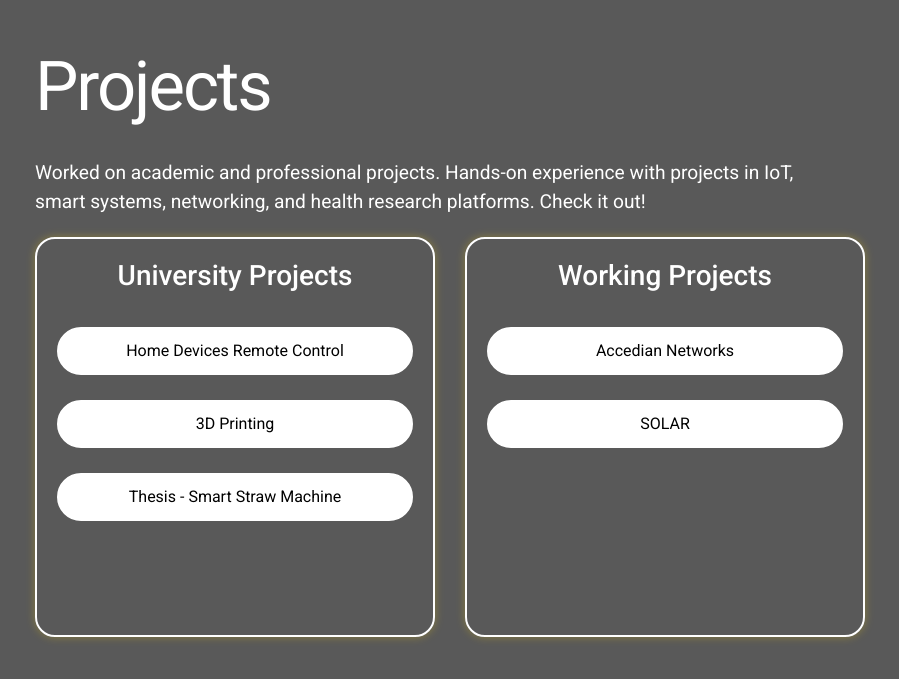
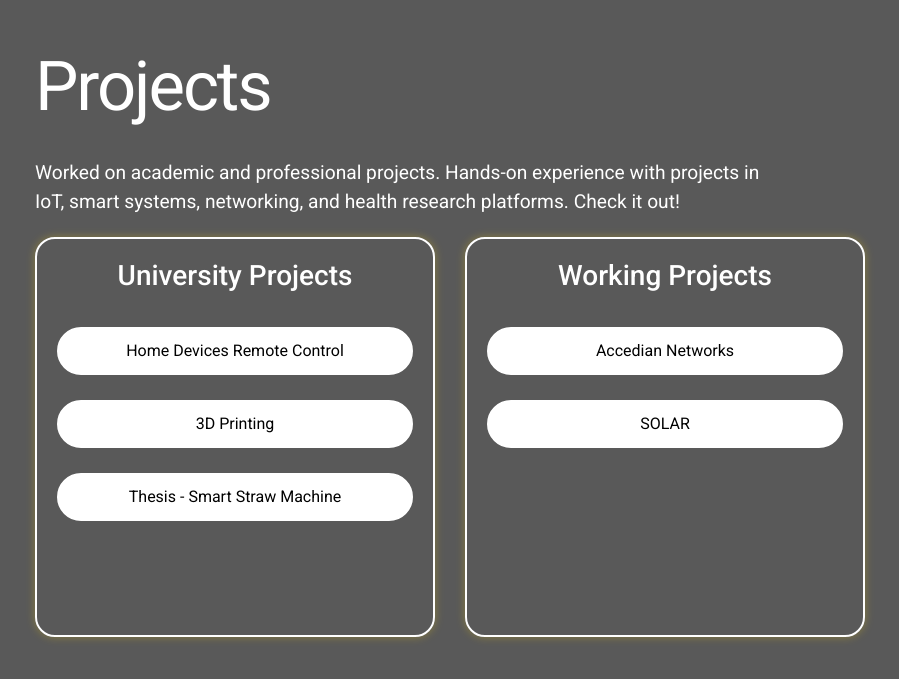
Before and after one commit to pers-ltcuong/employment-history, a React (Create React App) app: page / in a window 1280 px wide. Shown: the part 2538-3217 px from the top of the page, without its empty margins (73-972 px from the left). Built offline with nearby package versions, Linux system fonts and the light colour scheme.

Commit message:
Increase paddingRight

```diff
--- a/src/sections/Projects.jsx
+++ b/src/sections/Projects.jsx
@@ -125,7 +125,7 @@
   return (
     <div className="container projects-section">
       <h2>Projects</h2>
-      <p style={{paddingRight: "30%"}}>Worked on academic and professional projects. Hands-on experience with projects in IoT, smart systems, networking, and health research platforms. Check it out!</p>
+      <p style={{paddingRight: "35%"}}>Worked on academic and professional projects. Hands-on experience with projects in IoT, smart systems, networking, and health research platforms. Check it out!</p>
       <div className="project-boxes">
         <div className="project-box">
           <h3 className="project-header">University Projects</h3>
```
